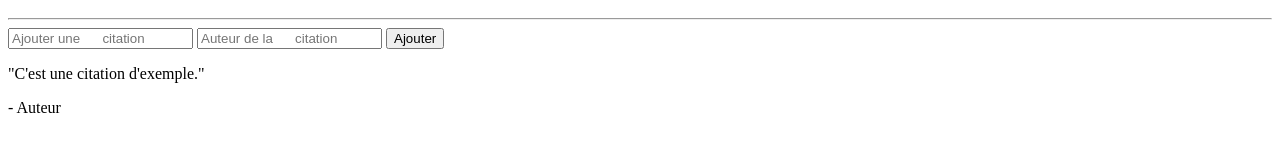
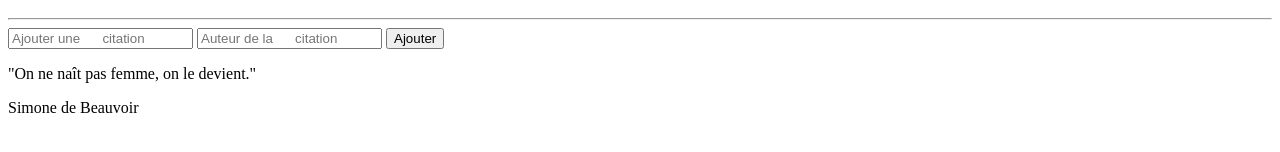
Before and after one commit to Margot-g44/quotations-app, a plain HTML site: page index.html in a window 1280 px wide. Shown: the part 150-302 px from the top of the page. Drawn offline with Linux system fonts and the light colour scheme.

Commit message:
citation simone de beauvoir

```diff
--- a/index.html
+++ b/index.html
@@ -25,8 +25,9 @@
 
 <div id="quote-list">
     <div class="quote">
-      <p class="text">"C'est une citation d'exemple."</p>
-      <p class="author">- Auteur</p>
+      <p class="text"> "On ne naît pas femme, on le devient."</p>
+      <p class="author"> Simone de Beauvoir</p>
+
 
 
   </head>
```
